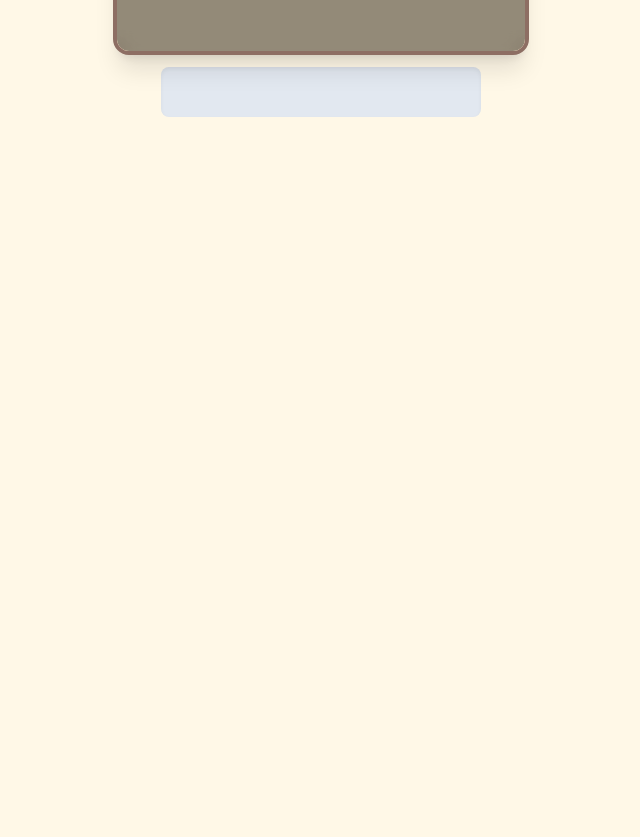
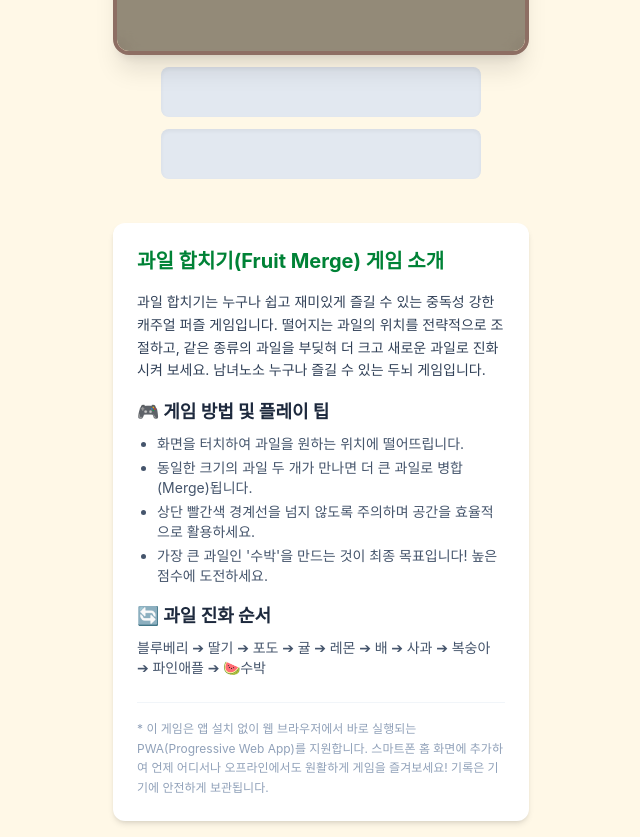
Before and after one commit to twotheg/watermelon, a Next.js app: page / in a window 1280 px wide. Shown: the part 740-1577 px from the top of the page, without its empty margins (319-959 px from the left). Before the commit the page ends 873 px from the top, so only its background shows below. Built offline with nearby package versions, Linux system fonts and the light colour scheme.

Commit message:
Update SuikaGame.tsx

```diff
--- a/src/components/SuikaGame.tsx
+++ b/src/components/SuikaGame.tsx
@@ -856,6 +856,49 @@ export default function SuikaGame() {
                  data-ad-slot="4711325602"></ins>
           </div>
         </div>
+                {/* 하단 유틸 및 광고 배너 */}
+        <div className="flex flex-wrap items-center justify-center gap-2">
+          {deferredInstallPrompt && (
+            <button
+              onClick={installApp}
+              className="rounded-full bg-purple-500 px-4 py-2 text-sm font-semibold text-white shadow hover:bg-purple-600 mb-2"
+            >
+              {text.install}
+            </button>
+          )}
+
+          <div className="w-full max-w-[320px] h-[50px] bg-slate-200 flex items-center justify-center rounded-lg shadow-inner overflow-hidden">
+            <ins className="adsbygoogle"
+                 style={{ display: "inline-block", width: "320px", height: "50px" }}
+                 data-ad-client="ca-pub-4424569297437395"
+                 data-ad-slot="4711325602"></ins>
+          </div>
+        </div>
+
+        {/* 구글 애드센스 봇 통과용 텍스트 */}
+        <div className="mt-8 rounded-xl bg-white p-6 shadow-md text-slate-700 text-sm text-left w-full max-w-[420px] mx-auto">
+          <h2 className="text-xl font-bold text-green-700 mb-4">과일 합치기(Fruit Merge) 게임 소개</h2>
+          <p className="mb-3 leading-relaxed">
+            과일 합치기는 누구나 쉽고 재미있게 즐길 수 있는 중독성 강한 캐주얼 퍼즐 게임입니다. 떨어지는 과일의 위치를 전략적으로 조절하고, 같은 종류의 과일을 부딪혀 더 크고 새로운 과일로 진화시켜 보세요. 남녀노소 누구나 즐길 수 있는 두뇌 게임입니다.
+          </p>
+
+          <h3 className="text-lg font-bold mt-4 mb-2 text-slate-800">🎮 게임 방법 및 플레이 팁</h3>
+          <ul className="list-disc pl-5 mb-3 space-y-1 text-slate-600">
+            <li>화면을 터치하여 과일을 원하는 위치에 떨어뜨립니다.</li>
+            <li>동일한 크기의 과일 두 개가 만나면 더 큰 과일로 병합(Merge)됩니다.</li>
+            <li>상단 빨간색 경계선을 넘지 않도록 주의하며 공간을 효율적으로 활용하세요.</li>
+            <li>가장 큰 과일인 '수박'을 만드는 것이 최종 목표입니다! 높은 점수에 도전하세요.</li>
+          </ul>
+
+          <h3 className="text-lg font-bold mt-4 mb-2 text-slate-800">🔄 과일 진화 순서</h3>
+          <p className="mb-3 text-slate-600 font-medium">
+            블루베리 ➔ 딸기 ➔ 포도 ➔ 귤 ➔ 레몬 ➔ 배 ➔ 사과 ➔ 복숭아 ➔ 파인애플 ➔ 🍉수박
+          </p>
+
+          <p className="text-xs text-slate-400 mt-6 pt-4 border-t border-slate-100 leading-relaxed">
+            * 이 게임은 앱 설치 없이 웹 브라우저에서 바로 실행되는 PWA(Progressive Web App)를 지원합니다. 스마트폰 홈 화면에 추가하여 언제 어디서나 오프라인에서도 원활하게 게임을 즐겨보세요! 기록은 기기에 안전하게 보관됩니다.
+          </p>
+        </div>
       </main>
     </div>
   );
```
